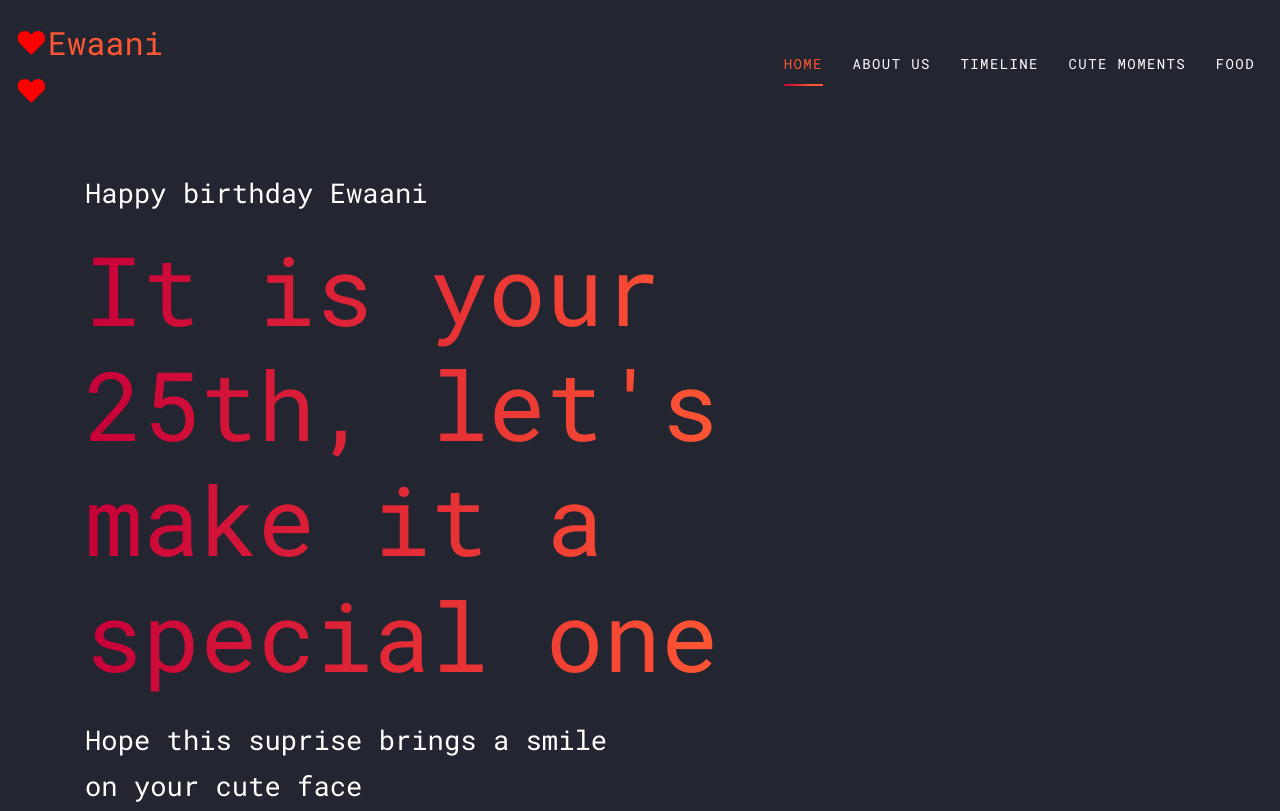
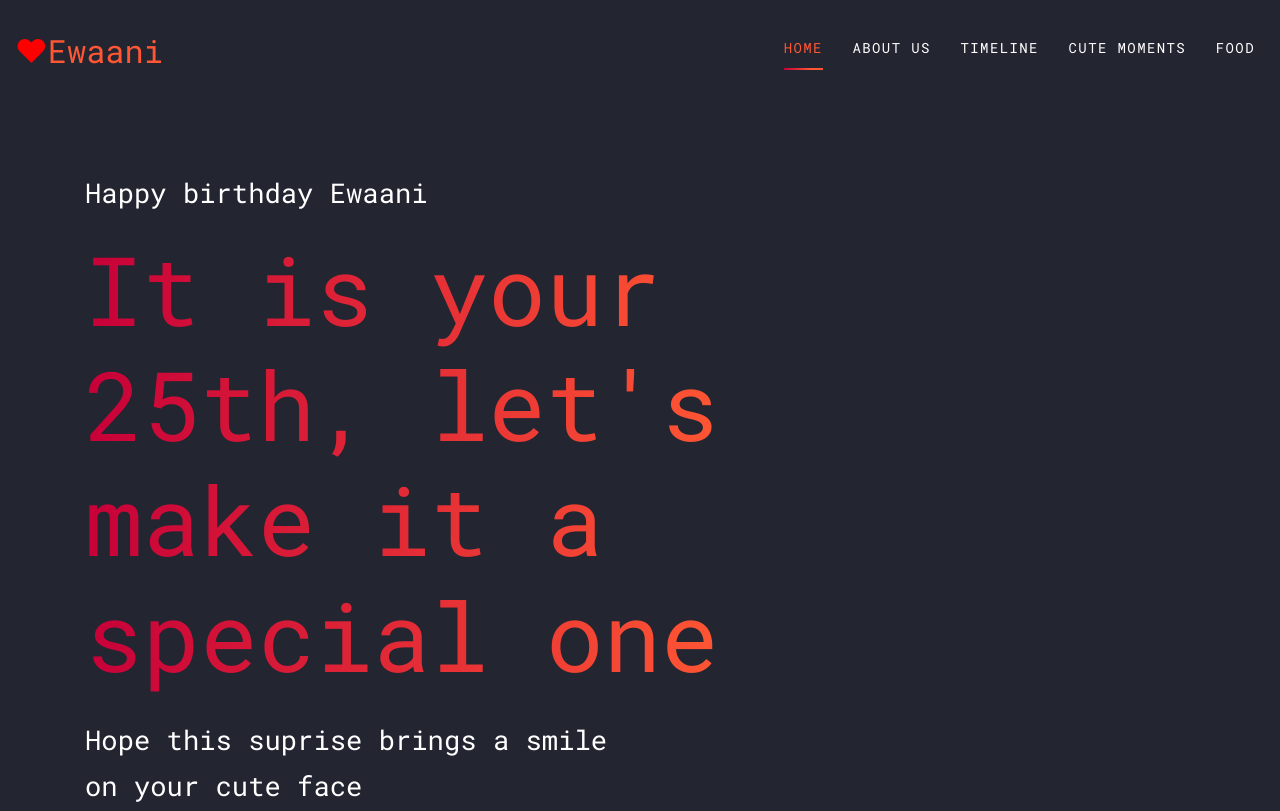
Before and after one commit to sahasp/sahasp.github.io, a plain HTML site: page index.html in a window 1280 px wide. Shown: the top 811 px of the page. Drawn offline with Linux system fonts and the light colour scheme; files whose address does not match are found by name.

Commit message:
Update index.html

```diff
--- a/index.html
+++ b/index.html
@@ -36,7 +36,7 @@
       <div class="container-fluid">
         <div class="row align-items-center">
           <div class="col-11 col-xl-2">
-            <h1 class="mb-0"><a href="index.html" class="text-white h2 mb-0"><span class="text-primary"><span style="color:red;">&#10084;</span>Ewaani <span style="color:red;">&#10084;</span></span> </a></h1>
+            <h1 class="mb-0"><a href="index.html" class="text-white h2 mb-0"><span class="text-primary"><span style="color:red;">&#10084;</span>Ewaani</span> </a></h1>
           </div>
           <div class="col-12 col-md-10 d-none d-xl-block">
             <nav class="site-navigation position-relative text-right" role="navigation">
```
